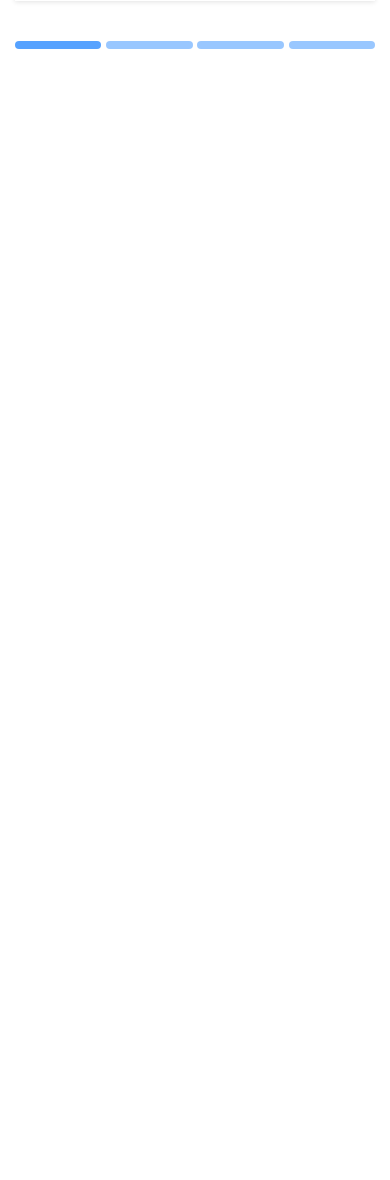
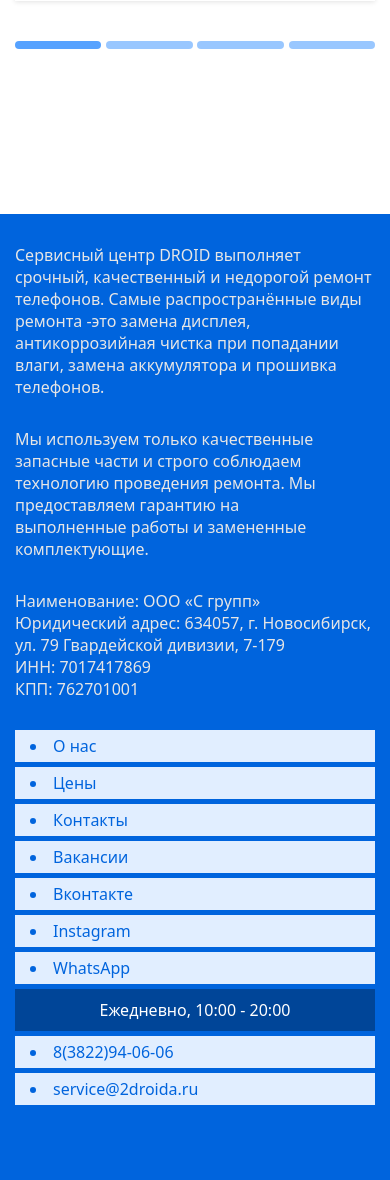
Before and after one commit to Maxim-X/landingDROID, a PHP site: page / in a window 390 px wide. Shown: the part 3579-4759 px from the top of the page. Before the commit the page ends 3628 px from the top, so only its background shows below. Run offline with PHP 8.4, Linux system fonts and the light colour scheme.

Commit message:
Добавил футер сайта

```diff
--- a/css/style.css
+++ b/css/style.css
@@ -534,6 +534,7 @@
 
 section#all_price {
     padding: 30px 0px 0px 0px;
+    margin-bottom: 88px;
 }
 
 .sec_all_price .price .money .type_money .m_price {
@@ -560,10 +561,87 @@
     background: #0064dd;
 }
 
+.links_footer_main li {
+    color: #0064dd;
+    padding: 5px 15px;
+    background: #e1eeff;
+    margin-bottom: 5px;
+}
+
+.links_footer_main li:hover {
+    background: #ffffff;
+}
+
+section#footer {
+    background: #0064dd;
+    padding: 30px 0px;
+}
+
+.links_footer_main a {
+    text-decoration: none;
+}
+
+.links_footer_main .time {
+    background: #004598;
+    text-align: center;
+    padding: 10px 0px;
+}
+
+.main_footer_info {
+    display: grid;
+    grid-template-columns: 50% 50%;
+    grid-template-rows: auto auto;
+}
+
+.main_footer_info .footer_info:nth-child(2) {
+    grid-column: 1;
+    margin-right: 30px;
+}
+
+.main_footer_info .footer_info:nth-child(1) {
+    grid-column-start: 1;
+    grid-column-end: 3;
+    margin-bottom: 30px;
+}
+
+.main_footer_info .footer_info {
+    color: #e6e6e6;
+}
+.tel_footer {
+    margin-top: 5px;
+}
+
 @media (min-width: 1200px) {
 
 }
 @media (max-width: 1199px){
+    section#all_price {
+    margin-bottom: 487px;
+}
+.main_footer_info {
+    grid-template-columns: 100% 100%;
+    grid-template-rows: auto auto auto;
+}
+
+.main_footer_info .footer_info:nth-child(3) {
+    grid-row: 3;
+}
+
+.main_footer_info .footer_info:nth-child(2) {
+    margin-bottom: 30px;
+}
+
+.main_footer_info .footer_info:nth-child(3) {
+    margin-bottom: 30px;
+}
+
+.main_footer_info .footer_info:nth-child(1) {
+    grid-column-end: 1;
+}
+
+section#footer {
+    padding: 30px 0px 70px 0px;
+}
 .top_head {
     height: auto;
 }
@@ -646,5 +724,7 @@
 }
 
 @media (max-width: 480px) {
-
+    section#all_price {
+        margin-bottom: 652px;
+    }
 }
--- a/index.html
+++ b/index.html
@@ -575,6 +575,46 @@
 		</div>
 	</section>
 
+	<!-- Футер сайта -->
+	<section id="footer">
+		<footer>
+			<div class="footer_web">
+				<div class="container">
+					<div class="row">
+						<div class="col-6">
+							<div class="main_footer_info">
+								<div class="footer_info">Сервисный центр DROID выполняет срочный, качественный и недорогой ремонт телефонов. Самые распространённые виды ремонта -это замена дисплея, антикоррозийная чистка при попадании влаги, замена аккумулятора и прошивка телефонов.</div>
+								<div class="footer_info">Мы используем только качественные запасные части и строго соблюдаем технологию проведения ремонта. Мы предоставляем гарантию на выполненные работы и замененные комплектующие.</div>
+								<div class="footer_info">Наименование: ООО «С групп»<br>
+								Юридический адрес: 634057, г. Новосибирск, ул. 79 Гвардейской дивизии, 7-179<br>
+								ИНН: 7017417869<br>
+								КПП: 762701001</div>
+							</div>
+						</div>
+						<div class="col-3">
+							<div class="links_footer_main">
+								<a href="#"><li>О нас</li></a>
+								<a href="#"><li>Цены</li></a>
+								<a href="#"><li>Контакты</li></a>
+								<a href="#"><li>Вакансии</li></a>
+								<a href="https://vk.com/droid" target="_blank"><li>Вконтакте</li></a>
+								<a href="https://instagram.com/droid" target="_blank"><li>Instagram</li></a>
+								<a href="whatsapp://send?phone=7903950645" target="_blank"><li>WhatsApp</li></a>
+							</div>
+						</div>
+						<div class="col-3">
+							<div class="links_footer_main">
+								<div class="time">Ежедневно, 10:00 - 20:00</div>
+								<div class="tel_footer"><a href="tel:+83822940606"><li>8(3822)94-06-06</li></a></div>
+								<div class="mail"><a href="mailto:service@2droida.ru"><li>service@2droida.ru</li></a></div>
+							</div>
+						</div>
+					</div>
+				</div>
+			</div>
+		</footer>
+	</section>
+
 	<!-- Кнопка «Заказать звонок» -->
 	<a href="tel:+83822940606">
 		<div class="tel">Заказать звонок</div>
```
